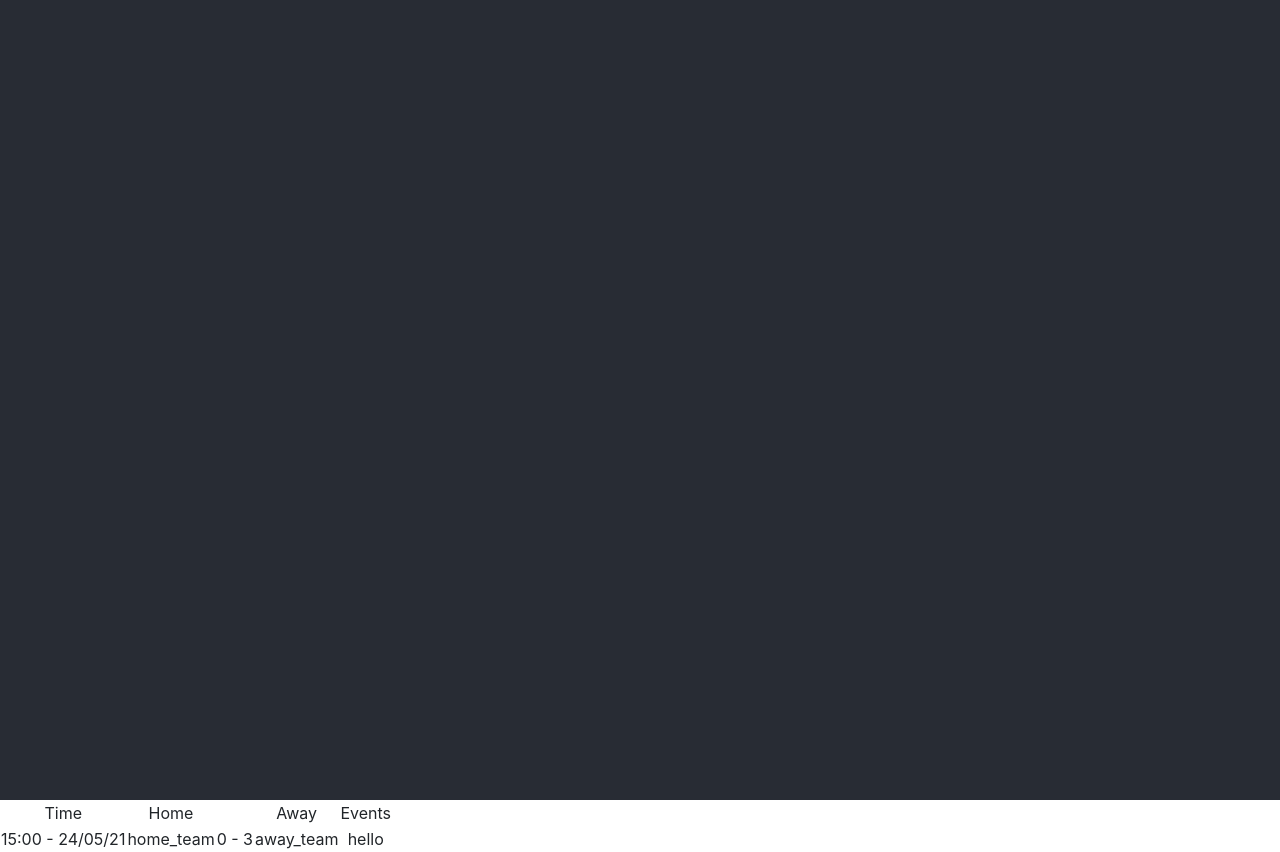
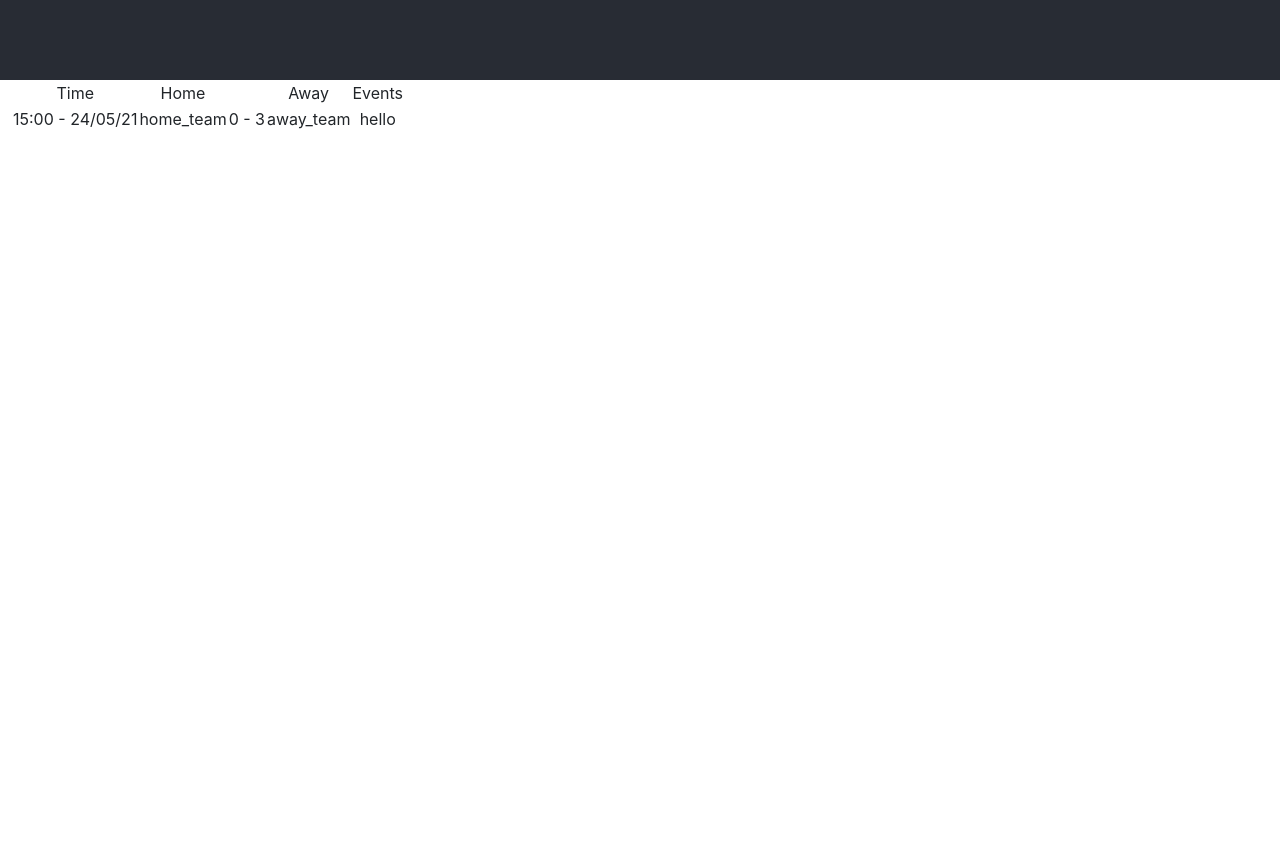
Before and after one commit to JaviRuiz314/sportradar-code-challenge-frontend, a React (Create React App) app: page / in a window 1280 px wide. After the commit the page ends 800 px from the top, so only its background shows below. Built offline with nearby package versions, Linux system fonts and the light colour scheme.

Commit message:
add header components

```diff
--- a/src/App.css
+++ b/src/App.css
@@ -13,17 +13,6 @@
   }
 }
 
-.App-header {
-  background-color: #282c34;
-  min-height: 100vh;
-  display: flex;
-  flex-direction: column;
-  align-items: center;
-  justify-content: center;
-  font-size: calc(10px + 2vmin);
-  color: white;
-}
-
 .App-link {
   color: #61dafb;
 }
--- a/src/App.js
+++ b/src/App.js
@@ -1,12 +1,18 @@
 import './App.css';
 import Main from '../src/components/core/main/Main';
+import Header from './components/core/header/Header';
 
 function App() {
   return (
     <div className="App">
-      <header className="App-header">
-      </header>
-      <Main/>
+      <div class="container-fluid">
+        <div class="row">
+          <Header />
+        </div>
+        <div class="row">
+          <Main />
+        </div>
+      </div>
     </div>
   );
 }
--- /dev/null
+++ b/src/components/core/header/Header.css
@@ -0,0 +1,10 @@
+.header {
+	background-color: #282c34;
+	min-height: 10vh;
+	display: flex;
+	flex-direction: column;
+	align-items: center;
+	justify-content: center;
+	font-size: calc(10px + 2vmin);
+	color: white;
+  }
--- /dev/null
+++ b/src/components/core/header/Header.js
@@ -0,0 +1,11 @@
+import './Header.css';
+import React from "react";
+
+const Header = () => {
+
+	return (
+		<header className="header" />
+	);
+};
+
+export default Header;
```
